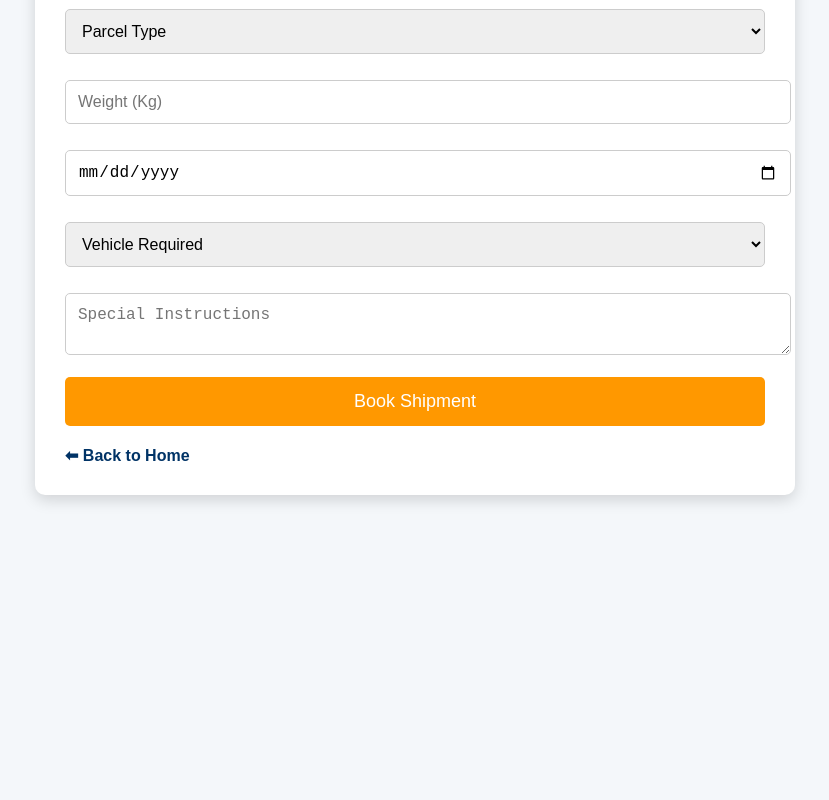
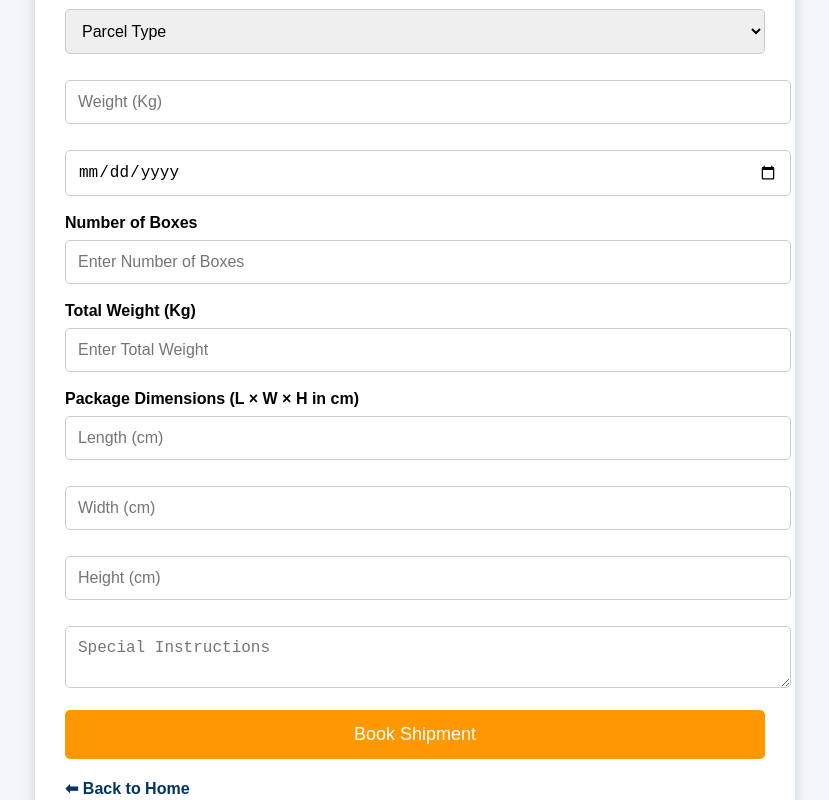
Before and after one commit to angryvikas76-create/shree-swami-mauli-logistics, a plain HTML site: page booking.html in a window 1280 px wide. Shown: the part 637-1437 px from the top of the page, without its empty margins (225-1054 px from the left). Before the commit the page ends 1162 px from the top, so only its background shows below. Drawn offline with Linux system fonts and the light colour scheme.

Commit message:
Update booking.html

```diff
--- a/booking.html
+++ b/booking.html
@@ -113,13 +113,19 @@ font-weight:bold;
 
 <input type="date" required>
 
-<select required>
-<option value="">Vehicle Required</option>
-<option>Mini Truck</option>
-<option>Pickup</option>
-<option>Container</option>
-<option>Trailer</option>
-</select>
+<label><b>Number of Boxes</b></label>
+<input type="number" placeholder="Enter Number of Boxes" required>
+
+<label><b>Total Weight (Kg)</b></label>
+<input type="number" step="0.01" placeholder="Enter Total Weight" required>
+
+<label><b>Package Dimensions (L × W × H in cm)</b></label>
+
+<input type="number" placeholder="Length (cm)" required>
+
+<input type="number" placeholder="Width (cm)" required>
+
+<input type="number" placeholder="Height (cm)" required>
 
 <textarea placeholder="Special Instructions"></textarea>
 
```
